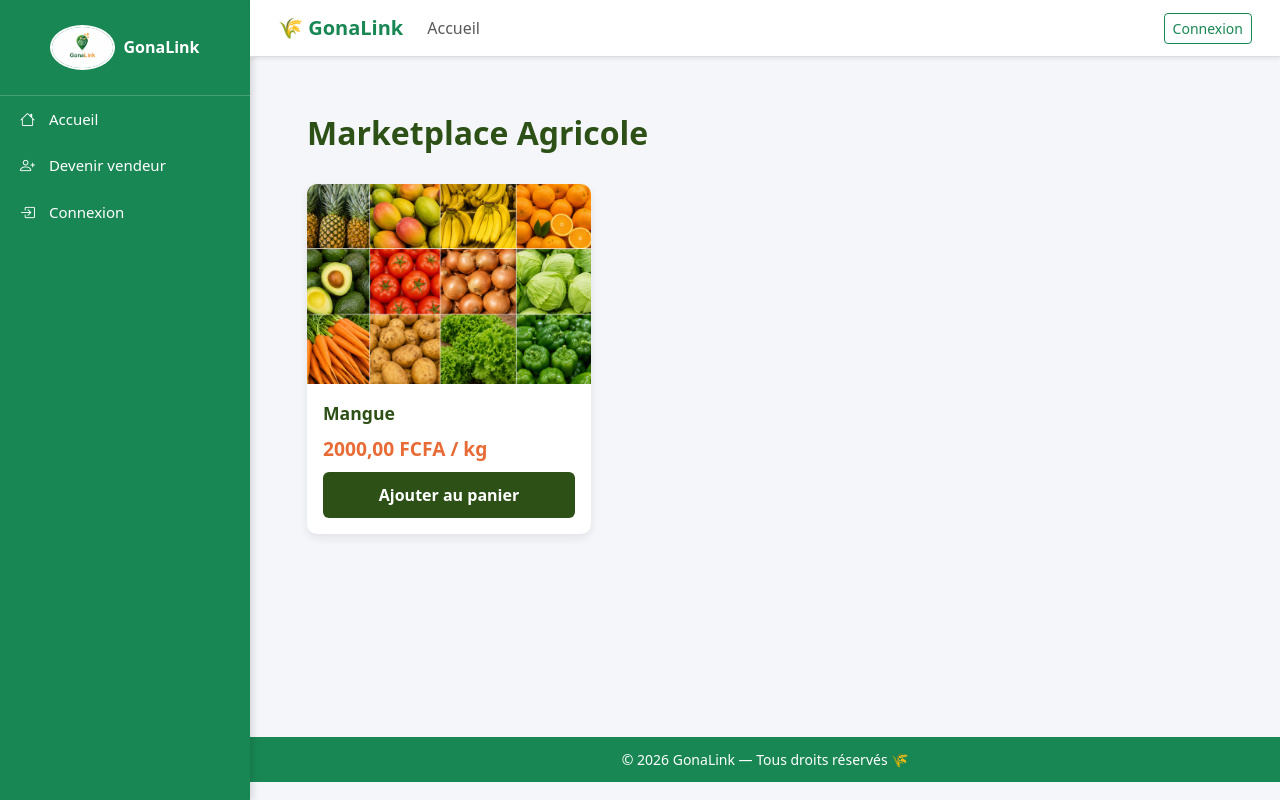
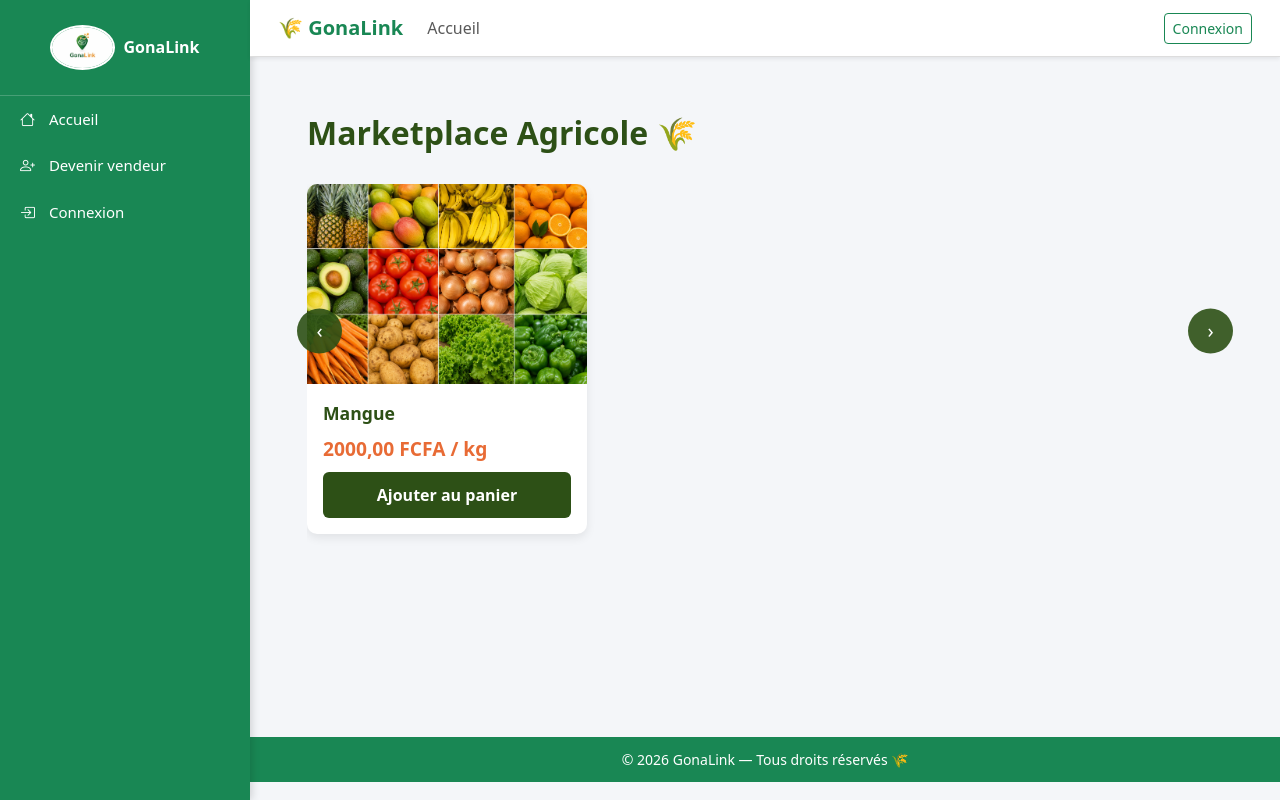
Before and after one commit to souleymane85/gonalink, a Django app: page / in a window 1280 px wide. Run offline with Django 5.2, Linux system fonts and the light colour scheme; data comes from the database, SQL or seed files in the repository.

Commit message:
carrossol

```diff
--- a/templates/home.html
+++ b/templates/home.html
@@ -3,6 +3,7 @@
 {% block content %}
 
 <style>
+
 /* ===== MARKETPLACE STYLE ===== */
 
 .marketplace-container {
@@ -18,13 +19,30 @@
     margin-bottom: 2rem;
 }
 
+/* ===== CARROUSEL WRAPPER ===== */
+.products-wrapper {
+    position: relative;
+}
+
+/* ===== CARROUSEL ===== */
 .products-grid {
-    display: grid;
-    grid-template-columns: repeat(auto-fill, minmax(280px, 1fr));
+    display: flex;
     gap: 2rem;
+    overflow-x: auto;
+    scroll-behavior: smooth;
+    scroll-snap-type: x mandatory;
+    -webkit-overflow-scrolling: touch;
+    padding-bottom: 1rem;
+}
+
+/* cacher scrollbar */
+.products-grid::-webkit-scrollbar {
+    display: none;
 }
 
 .product-card {
+    flex: 0 0 280px;
+    scroll-snap-align: start;
     background: white;
     border-radius: 10px;
     overflow: hidden;
@@ -85,15 +103,50 @@
 .btn-add:hover {
     background: #1f3d0f;
 }
+
+/* ===== BOUTONS CARROUSEL ===== */
+.carousel-btn {
+    position: absolute;
+    top: 40%;
+    transform: translateY(-50%);
+    background: rgba(45, 80, 22, 0.9);
+    color: white;
+    border: none;
+    width: 45px;
+    height: 45px;
+    border-radius: 50%;
+    cursor: pointer;
+    z-index: 10;
+    font-size: 20px;
+}
+
+.carousel-btn:hover {
+    background: #1f3d0f;
+}
+
+.carousel-btn.left {
+    left: -10px;
+}
+
+.carousel-btn.right {
+    right: -10px;
+}
+
 </style>
 
 <div class="marketplace-container">
 
     <div class="marketplace-header">
-        <h1>Marketplace Agricole</h1>
+        <h1>Marketplace Agricole 🌾</h1>
     </div>
 
-    <div class="products-grid">
+    <!-- ===== CARROUSEL ===== -->
+    <div class="products-wrapper">
+
+        <button class="carousel-btn left" id="prevBtn">‹</button>
+        <button class="carousel-btn right" id="nextBtn">›</button>
+
+        <div class="products-grid" id="carousel">
 
             {% for product in products %}
 
@@ -124,13 +177,52 @@
             </div>
 
             {% empty %}
-
             <p>Aucun produit disponible</p>
-
             {% endfor %}
 
+        </div>
     </div>
 
 </div>
 
+<!-- ===== AUTOPLAY JS ===== -->
+<script>
+document.addEventListener("DOMContentLoaded", function () {
+
+    const container = document.getElementById("carousel");
+    const prevBtn = document.getElementById("prevBtn");
+    const nextBtn = document.getElementById("nextBtn");
+
+    if (!container) return;
+
+    let step = 300;
+    let isPaused = false;
+
+    // AUTOPLAY
+    let interval = setInterval(() => {
+        if (isPaused) return;
+
+        if (container.scrollLeft + container.clientWidth >= container.scrollWidth) {
+            container.scrollTo({ left: 0, behavior: "smooth" });
+        } else {
+            container.scrollBy({ left: step, behavior: "smooth" });
+        }
+    }, 2500);
+
+    // PAUSE AU HOVER
+    container.addEventListener("mouseenter", () => isPaused = true);
+    container.addEventListener("mouseleave", () => isPaused = false);
+
+    // BOUTONS
+    nextBtn.addEventListener("click", () => {
+        container.scrollBy({ left: step, behavior: "smooth" });
+    });
+
+    prevBtn.addEventListener("click", () => {
+        container.scrollBy({ left: -step, behavior: "smooth" });
+    });
+
+});
+</script>
+
 {% endblock %}
```
Lines whose indentation alone changed are shown as unchanged.
